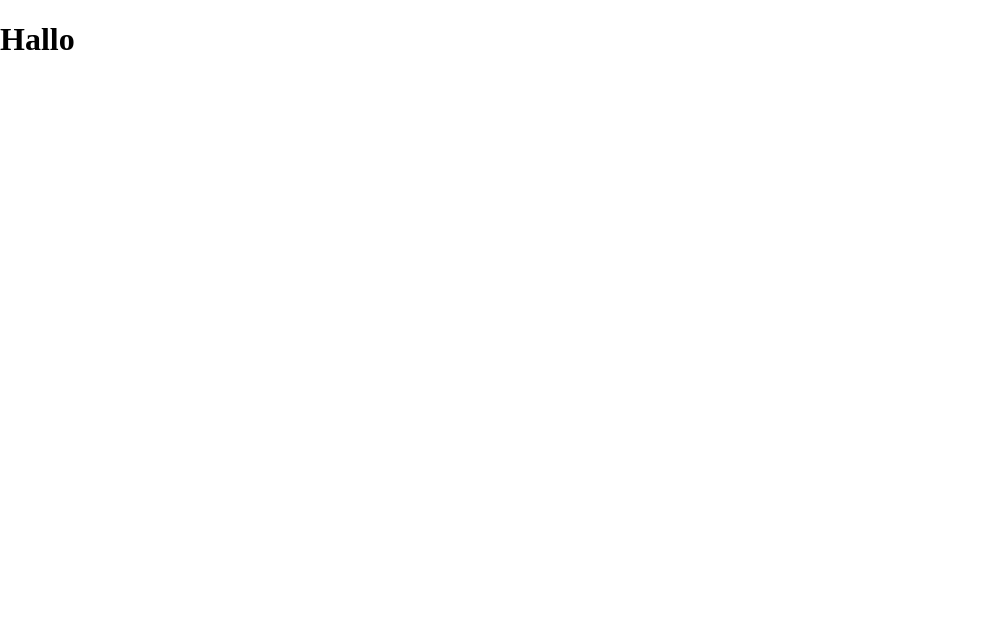
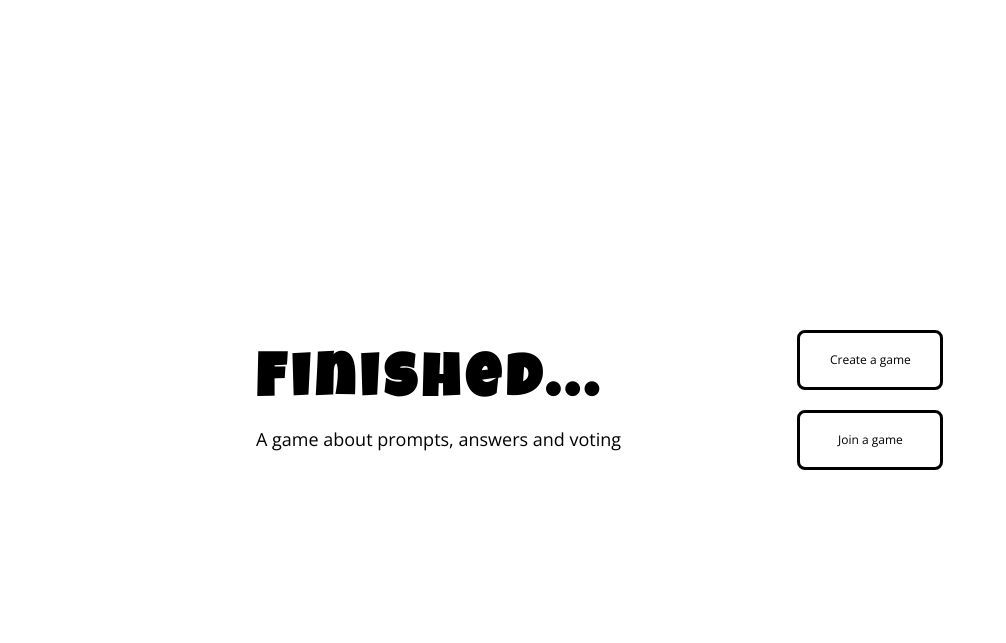
Before and after one commit to JoshCLim/joshclim.github.io, a plain HTML site: page finished/finished.html in a window 1280 px wide. Shown: the whole page, without its empty margins (0-1006 px from the left). Drawn offline with nearby package versions, Linux system fonts and the light colour scheme.

Commit message:
adding css

```diff
--- a/finished/css/finished.css
+++ b/finished/css/finished.css
@@ -1,5 +1,81 @@
 @import url('https://fonts.googleapis.com/css?family=Luckiest+Guy|Montserrat+Alternates|Open+Sans');
 
+html {
+  scroll-behavior: smooth;
+}
+
 body {
+  font-size: 12px;
+  font-family:'Open Sans';
+  /*background-color: #FFF83F;*/
+  display: flex;
+  justify-content: center;
+  align-items: center;
+  color:#000;
+  height:100vh;
+  width:100%;
+}
 
+.home-page-container {
+    width:60%;
+    height:60vh;
+    /*background-color: red;*/
+    padding: 0 2.5%;
+    display: flex;
+    align-items: center;
 }
+
+.home-page-container .column1, .home-page-container .column2 {
+    width:100%;
+}
+
+.home-page-container .column1 {
+    display: flex;
+    flex-direction: column;
+    justify-content: center;
+    width:60%;
+}
+
+.heading {
+  font-family: 'Luckiest Guy';
+  font-size: 5em;
+  letter-spacing: 0.1em;
+  margin:0 0 10px 0;
+}
+
+.subtitle {
+    font-size: 1.5em;
+    margin:0;
+}
+
+.home-page-container .column2 {
+    display: flex;
+    justify-content: center;
+    align-items: center;
+    flex-direction: column;
+    width:40%;
+}
+
+.create-game-button, .join-game-button {
+    text-align: center;
+    padding:20px;
+    background-color: #fff;
+    color:#000;
+    border-radius: 8px;
+    width:100px;
+    margin: 10px 0;
+    cursor: pointer;
+    /*transform: rotate(-10deg) skewX(5deg) translate(0,0);*/
+    /*box-shadow: -5px 5px 5px #555;*/
+    /*box-shadow: 2px 2px 10px #555;*/
+    border:3px #000 solid;
+    -webkit-transition: 500ms;
+    -moz-transition: 500ms;
+    -o-transition: 500ms;
+    transition: 500ms;
+}
+
+.create-game-button:hover, .join-game-button:hover {
+    background-color:#000;
+    color:#fff;
+}
--- a/finished/finished.html
+++ b/finished/finished.html
@@ -6,8 +6,15 @@
 	<link rel="stylesheet" type="text/css" href="css/finished.css">
 </head>
 <body>
-	<div class="container">
-		<h1>Hallo</h1>
+	<div class="home-page-container">
+		<div class="column1">
+			<h1 class="heading">Finished...</h1>
+			<p class="subtitle">A game about prompts, answers and voting</p>
+		</div>
+		<div class="column2">
+			<div class="create-game-button">Create a game</div>
+			<div class="join-game-button">Join a game</div>
+		</div>
 	</div>
 
 	<script src="https://www.gstatic.com/firebasejs/5.10.1/firebase.js"></script>
```
Also changed, not shown: index.html (+1 -1 lines).
